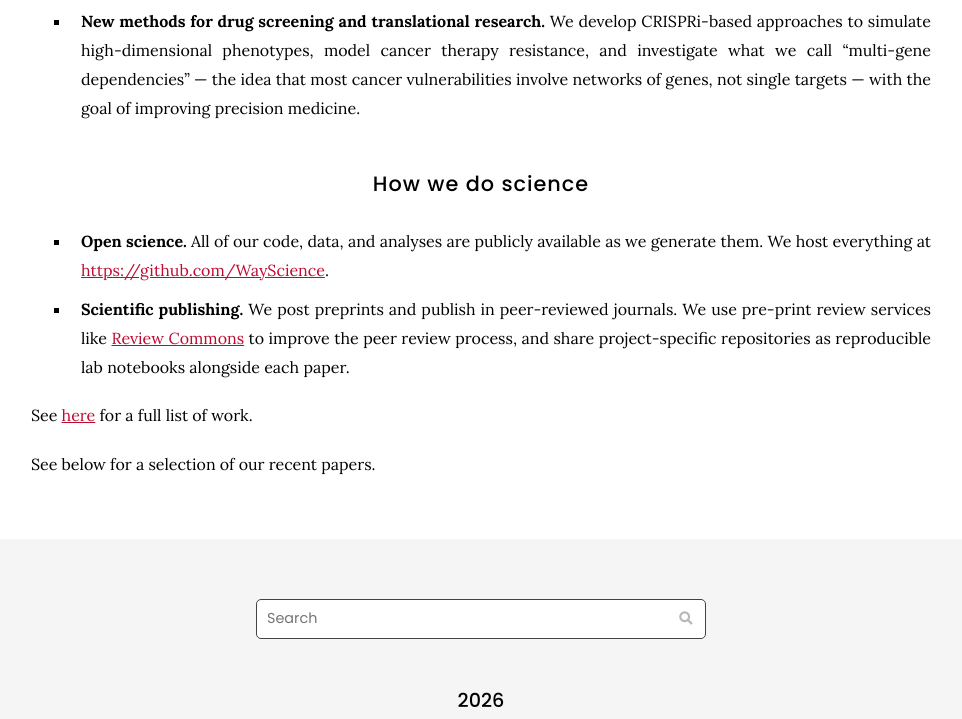
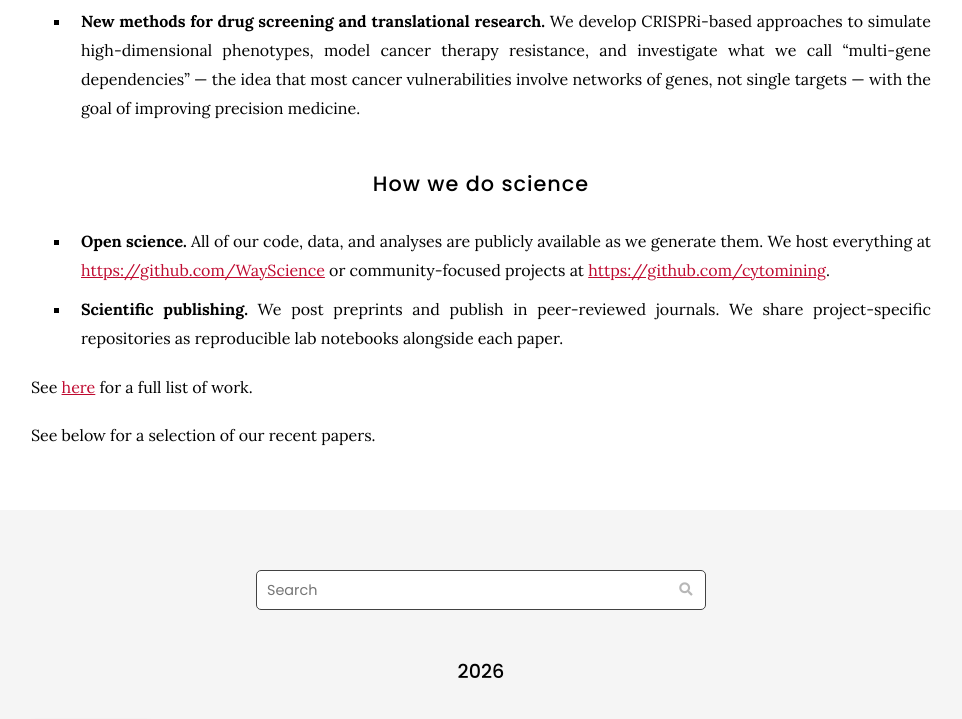
Before and after one commit to WayScience/waysciencelab.com, a Jekyll site: the page built from research/index.md, in a window 1280 px wide and 900 px high, scrolled down 679 px, cut to the strip 0-719 px from the top of the window. Shown: the whole strip, without its empty margins (159-1121 px from the left). Built offline with Jekyll 4.4.1, drawn with Linux system fonts in a browser that asks for light colours; nearby versions of some CDN libraries.

Commit message:
tweaks in how we do science

```diff
--- a/research/index.md
+++ b/research/index.md
@@ -16,8 +16,8 @@ The Way Lab develops computational methods, software, and assays to push forward
 
 ## How we do science
 
-- **Open science.** All of our code, data, and analyses are publicly available as we generate them. We host everything at [https://github.com/WayScience](https://github.com/WayScience).
-- **Scientific publishing.** We post preprints and publish in peer-reviewed journals. We use pre-print review services like [Review Commons](https://www.reviewcommons.org/) to improve the peer review process, and share project-specific repositories as reproducible lab notebooks alongside each paper.
+- **Open science.** All of our code, data, and analyses are publicly available as we generate them. We host everything at [https://github.com/WayScience](https://github.com/WayScience) or community-focused projects at [https://github.com/cytomining](https://github.com/cytomining).
+- **Scientific publishing.** We post preprints and publish in peer-reviewed journals. We share project-specific repositories as reproducible lab notebooks alongside each paper.
 
 See [here](https://scholar.google.com/citations?user=iDKZaA4AAAAJ&hl=en) for a full list of work.
 
```
